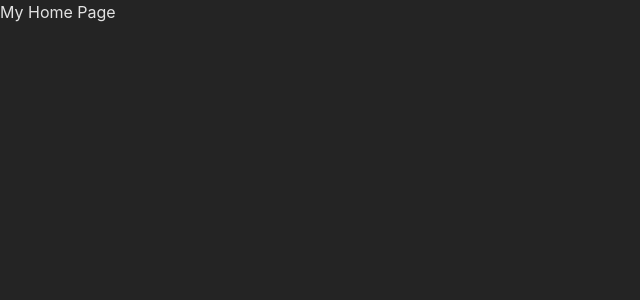
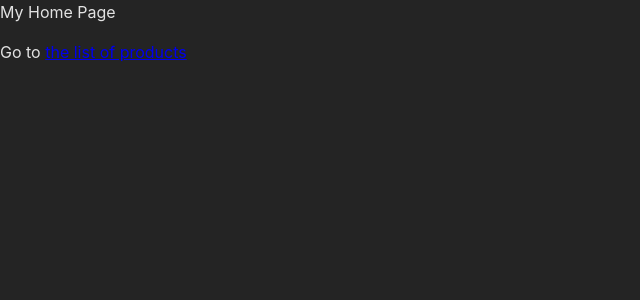
Before and after one commit to yurisokolovicz/React-router-basic, a React (Create React App) app: page / in a window 1280 px wide. Shown: the top 300 px of the page, without its empty margins (0-640 px from the left). Built offline with nearby package versions, Linux system fonts and the light colour scheme.

Commit message:
Navigating between Pages with Links

```diff
--- a/src/pages/Home.js
+++ b/src/pages/Home.js
@@ -1,5 +1,14 @@
+import { Link } from 'react-router-dom';
+
 const Homepage = () => {
-    return <h>My Home Page</h>;
+    return (
+        <>
+            <h>My Home Page</h>
+            <p>
+                Go to <Link to="/products">the list of products</Link>
+            </p>
+        </>
+    );
 };
 
 export default Homepage;
```
